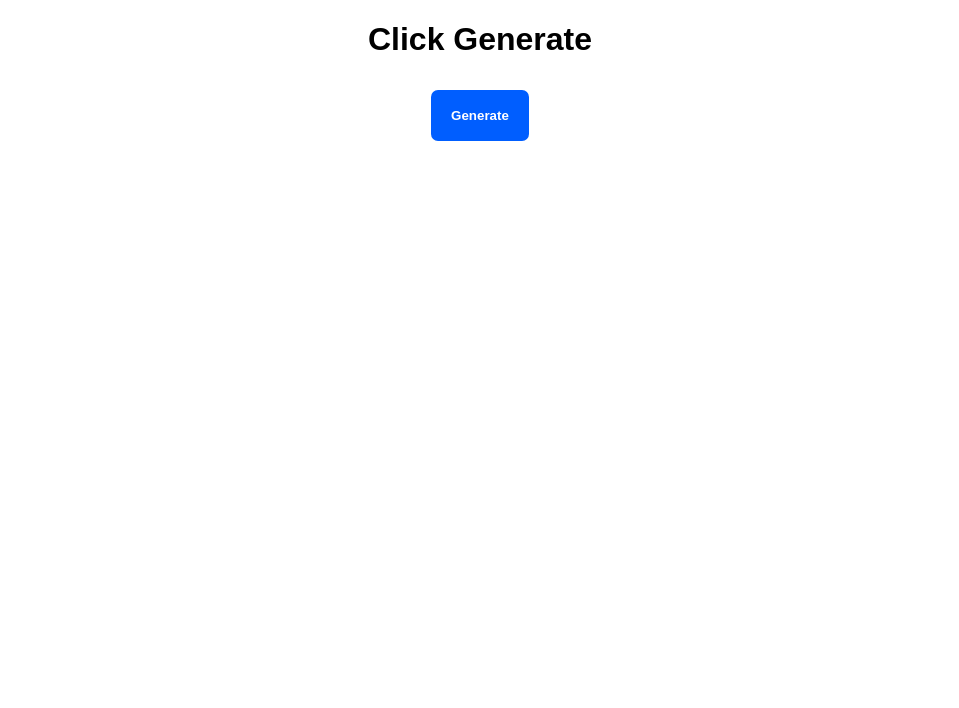
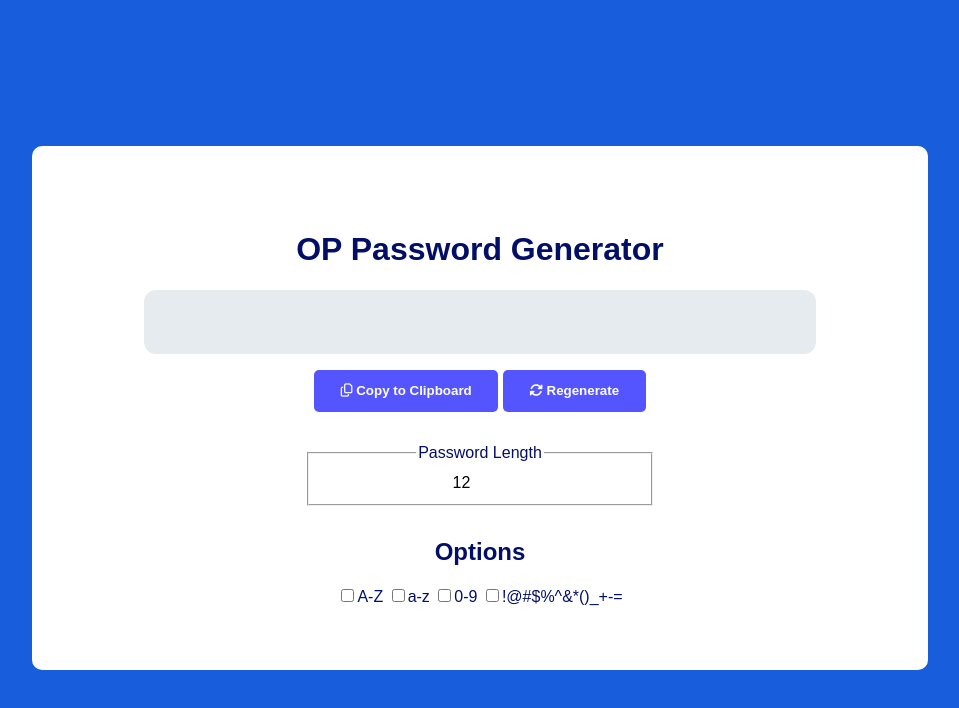
Before and after one commit to Tron-Only/password-generator, a plain HTML site: page index.html in a window 1280 px wide. Shown: the whole page, without its empty margins (160-1119 px from the left). Drawn offline with Linux system fonts and the light colour scheme.

Commit message:
Added styling to the password generator + polished logic

```diff
--- a/index.html
+++ b/index.html
@@ -5,16 +5,48 @@
     <meta name="viewport" content="width=device-width, initial-scale=1.0" />
     <title>Password Gen</title>
     <link rel="stylesheet" href="style.css" />
+    <link
+      rel="stylesheet"
+      href="https://cdnjs.cloudflare.com/ajax/libs/font-awesome/6.7.2/css/all.min.css"
+      integrity="sha512-Evv84Mr4kqVGRNSgIGL/F/aIDqQb7xQ2vcrdIwxfjThSH8CSR7PBEakCr51Ck+w+/U6swU2Im1vVX0SVk9ABhg=="
+      crossorigin="anonymous"
+      referrerpolicy="no-referrer"
+    />
   </head>
   <body>
-    <h1 id="title">Click Generate</h1>
-    <p id="passwordGenerated"></p>
-    <button
-      id="button"
-      onclick="generatePassword(passwordLength,includeLowercase,includeUppercase,includeNumbers,includeSymbols)"
-    >
-      Generate
-    </button>
+    <div id="container">
+      <h1>OP Password Generator</h1>
+      <div id="password-field">
+        <p id="password-generated"></p>
+      </div>
+
+      <button id="copy-pass" onclick="copyText()">
+        <i class="fa-regular fa-copy"></i> Copy to Clipboard
+      </button>
+      <button id="regen-button" onclick="generatePassword()">
+        <i class="fa-solid fa-rotate"></i> Regenerate
+      </button>
+
+      <fieldset>
+        <legend>Password Length</legend>
+        <input type="number" id="pass-length" min="0" max="32" value="12" />
+      </fieldset>
+
+      <div id="inclusives">
+        <h2>Options</h2>
+        <input type="checkbox" id="uppercase" /><label for="uppercase"
+          >A-Z</label
+        >
+        <input type="checkbox" id="lowercase" /><label for="lowercase"
+          >a-z</label
+        >
+        <input type="checkbox" id="numbers" /><label for="numbers">0-9</label>
+        <input type="checkbox" id="special" /><label for="special"
+          >!@#$%^&*()_+-=</label
+        >
+      </div>
+    </div>
+
     <script src="index.js"></script>
   </body>
 </html>
--- a/index.js
+++ b/index.js
@@ -1,54 +1,54 @@
-const passwordLength = 12;
-const includeLowercase = false;
-const includeUppercase = true;
-const includeNumbers = true;
-const includeSymbols = true;
-const passwordGenerated = document.getElementById("passwordGenerated");
-const title = document.getElementById("title");
-const button = document.getElementById("button");
+const uppercaseChar = "ABCDEFGHIJKLMNOPQRSTUVWXYZ";
+const lowercaseChar = "abcdefghijklmnopqrstuvwxyz";
+const numberchar = "0123456789";
+const specialchar = "!@#$%^&*()_+-=";
 
-// const password = generatePassword(
-//   passwordLength,
-//   includeLowercase,
-//   includeUppercase,
-//   includeNumbers,
-//   includeSymbols
-// );
+function generatePassword() {
+  const uppercase = document.getElementById("uppercase").checked;
+  const lowercase = document.getElementById("lowercase").checked;
+  const numbers = document.getElementById("numbers").checked;
+  const special = document.getElementById("special").checked;
+  const passLength = document.getElementById("pass-length").value;
+  const passwordGenerated = document.getElementById("password-generated");
 
-function generatePassword(
-  length,
-  includeLowercase,
-  includeUppercase,
-  includeNumbers,
-  includeSymbols
-) {
-  const lowercaseChars = "abcdefghijklmnopqrstuvwxyz";
-  const uppercaseChars = "ABCDEFGHIJKLMNOPQRSTUVWXYZ";
-  const numberChars = "0123456789";
-  const symbolChars = "!@#$%^&*()_+-=";
-
-  let allowedChars = "";
-  let password = "";
-
-  allowedChars += includeLowercase ? lowercaseChars : "";
-  allowedChars += includeUppercase ? uppercaseChars : "";
-  allowedChars += includeNumbers ? numberChars : "";
-  allowedChars += includeSymbols ? symbolChars : "";
-
-  if (length <= 0) {
-    passwordGenerated.textContent = `(password length must be at least 1)`;
+  let allowedChar = "";
+  let finalPass = "";
+  if (uppercase) {
+    allowedChar += uppercaseChar;
+  }
+  if (lowercase) {
+    allowedChar += lowercaseChar;
+  }
+  if (numbers) {
+    allowedChar += numberchar;
+  }
+  if (special) {
+    allowedChar += specialchar;
   }
 
-  if (allowedChars.length === 0) {
-    passwordGenerated.textContent = `(At least one set of characters needs to be selected)`;
+  for (let i = 0; i < passLength; i++) {
+    const index = Math.floor(Math.random() * allowedChar.length + 1);
+    finalPass += allowedChar.charAt(index);
   }
 
-  for (let i = 0; i < length; i++) {
-    const randomIndex = Math.floor(Math.random() * allowedChars.length);
-    password += allowedChars[randomIndex];
-  }
+  passwordGenerated.textContent = finalPass;
+}
 
-  passwordGenerated.textContent = password;
-  title.innerHTML = "Your Generated Password is:";
-  button.innerText = "Regenerate";
+function copyText() {
+  const passwordGenerated =
+    document.getElementById("password-generated").textContent;
+  const copyBtn = document.getElementById("copy-pass");
+
+  navigator.clipboard.writeText(passwordGenerated).then(() => {
+    copyBtn.innerHTML = `<i class="fa-regular fa-copy"></i> Copied!`;
+    copyBtn.classList.add("buttonCopied");
+    copyBtn.style.color = "#151a5d";
+
+    setTimeout(() => {
+      copyBtn.innerHTML = `<i class="fa-regular fa-copy"></i> Copy to Clipboard`;
+      copyBtn.classList.remove("buttonCopied");
+    }, 1500);
+  });
 }
+
+document.addEventListener("DOMContentLoaded", generatePassword);
--- a/style.css
+++ b/style.css
@@ -1,28 +1,79 @@
 body {
   font-family: Arial, Helvetica, sans-serif;
   text-align: center;
+  background-color: #175ddc;
+  color: #020f66;
+  display: grid;
+  place-items: center;
+  min-height: 100vh;
 }
 
-#passwordGenerated {
-  margin: 10px;
+#container {
+  background-color: white;
+  width: 50em;
+  padding: 4em 3em;
+  border-radius: 10px;
+}
+
+#password-field {
+  background-color: #e6ebef;
+  height: 4rem;
+  display: flex;
+  justify-content: space-around;
+  align-items: center;
+  padding: 0 1em;
+  width: 40em;
+  margin: auto;
+  cursor: text;
+  margin-bottom: 1em;
+  border-radius: 12px;
+}
+
+#password-generated {
+  font-size: 2em;
 }
 
 button {
-  margin-top: 10px;
+  padding: 1em 2em;
   border: none;
-  padding: 18px 20px;
-  border-radius: 7px;
-  background-color: hsl(218, 100%, 50%);
+  border-radius: 5px;
+  background-color: rgb(85, 85, 255);
   color: white;
   font-weight: bold;
   cursor: pointer;
-  transition: background-color 0.15s;
+  transition: background-color 0.1s;
 }
 
 button:hover {
-  background-color: hsla(218, 100%, 55%);
+  background-color: hsl(240, 100%, 60%);
 }
 
 button:active {
-  background-color: hsla(218, 100%, 65%);
+  background-color: hsl(240, 100%, 55%);
 }
+
+.buttonCopied,
+.buttonCopied:hover {
+  background-color: #ffbf00;
+}
+
+#copy-pass {
+  min-width: 172px;
+  min-height: 42px;
+}
+
+fieldset {
+  width: 40%;
+  margin: 2em auto;
+  padding: 0.7em;
+}
+
+legend {
+  margin: auto;
+}
+
+#pass-length {
+  font-size: 1em;
+  border: none;
+  margin: 0 auto;
+}
```
